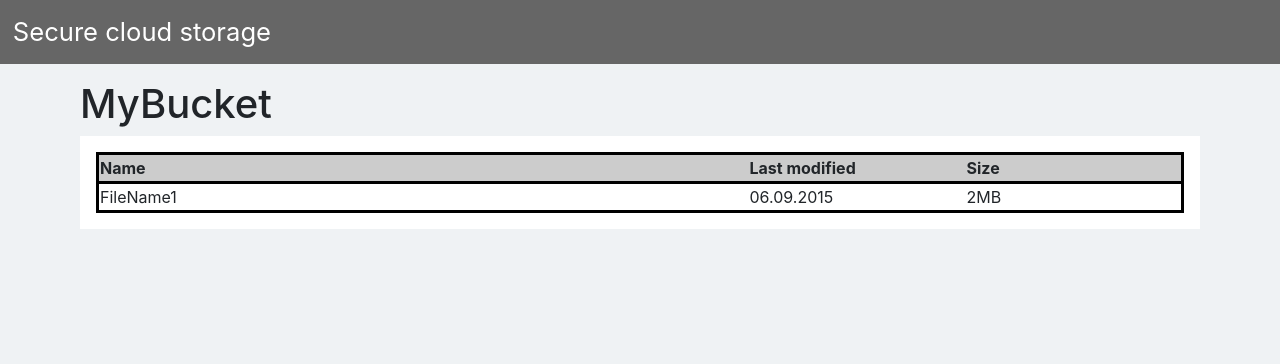
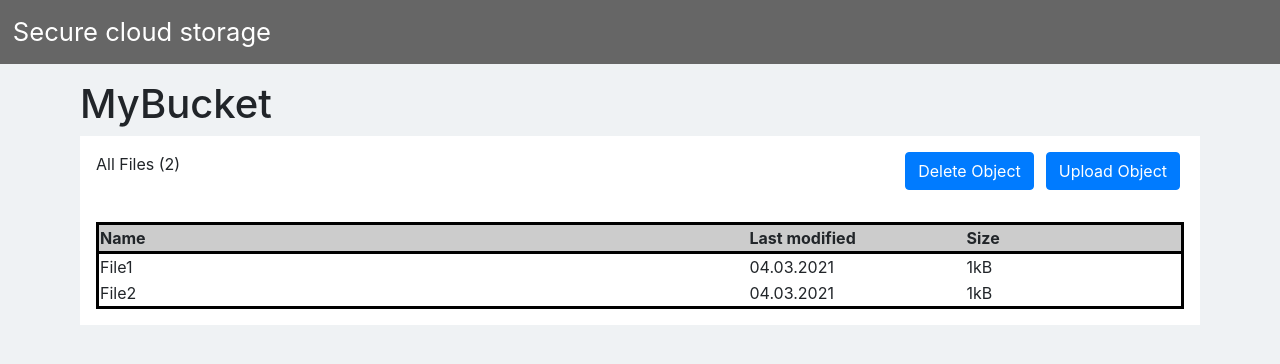
Before and after one commit to Gep93/storage-app, a React (Create React App) app: page /bucket/1 in a window 1280 px wide. Shown: the top 364 px of the page. Built offline with nearby package versions, Linux system fonts and the light colour scheme.

Commit message:
refactor: BucketTable in BucketTable and BucketOptions

```diff
--- a/src/Bucket/index.js
+++ b/src/Bucket/index.js
@@ -2,6 +2,7 @@ import React, { Component } from "react";
 import "bootstrap/dist/css/bootstrap.css";
 import "./index.css";
 import BucketTable from "./../BucketTable/index";
+import BucketOptions from "../BucketOptions/index";
 
 class Bucket extends Component {
   constructor(props) {
@@ -9,13 +10,28 @@ class Bucket extends Component {
     this.state = {
       bucketobjects: [],
     };
+
+    this.getFileList = this.getFileList.bind(this);
+  }
+
+  objects = [
+    { name: "File1", last_modified: "04.03.2021", size: "1kB" },
+    { name: "File2", last_modified: "04.03.2021", size: "1kB" },
+  ];
+
+  getFileList(evt) {
+    console.log("evet", evt.target.files[0]);
   }
 
   render() {
     return (
       <div className="Bucket p-3">
         <h1>MyBucket</h1>
-        <BucketTable />
+        <BucketOptions
+          objectsnum={this.objects.length}
+          getFileList={this.getFileList}
+        />
+        <BucketTable objects={this.objects} />
       </div>
     );
   }
--- /dev/null
+++ b/src/BucketOptions/index.css
@@ -0,0 +1,5 @@
+.BucketOptions {
+  display: flex;
+  justify-content: space-between;
+  background-color: white;
+}
--- /dev/null
+++ b/src/BucketOptions/index.js
@@ -0,0 +1,32 @@
+import React from "react";
+import Button from "react-bootstrap/Button";
+
+import "./index.css";
+
+const BucketOptions = (props) => {
+  const { objectsnum, getFileList } = props;
+  const handleChange = (evt) => {
+    props.getFileList(evt);
+  };
+
+  return (
+    <div className="BucketOptions p-3">
+      <span>All Files ({objectsnum})</span>
+      <div>
+        <Button
+          onClick={() => console.log("Delete Object")}
+          variant="primary"
+          className="mx-2"
+        >
+          Delete Object
+        </Button>
+        <label onChange={handleChange} className="btn btn-primary mx-1 my-0">
+          Upload Object
+          <input type="file" multiple={false} hidden />
+        </label>
+      </div>
+    </div>
+  );
+};
+
+export default BucketOptions;
--- a/src/BucketTable/index.js
+++ b/src/BucketTable/index.js
@@ -3,9 +3,10 @@ import Button from "react-bootstrap/Button";
 import "bootstrap/dist/css/bootstrap.css";
 import "./index.css";
 
-const BucketTable = () => {
+const BucketTable = (props) => {
+  const { objects } = props;
   return (
-    <div className="BucketTable p-3 mt-2">
+    <div className="BucketTable p-3">
       <table>
         <thead className="BucketTable-thead">
           <tr>
@@ -15,11 +16,15 @@ const BucketTable = () => {
           </tr>
         </thead>
         <tbody>
-          <tr>
-            <td>FileName1</td>
-            <td>06.09.2015</td>
-            <td>2MB</td>
-          </tr>
+          {objects.map((o) => {
+            return (
+              <tr>
+                <td>{o.name}</td>
+                <td>{o.last_modified}</td>
+                <td>{o.size}</td>
+              </tr>
+            );
+          })}
         </tbody>
       </table>
     </div>
```
